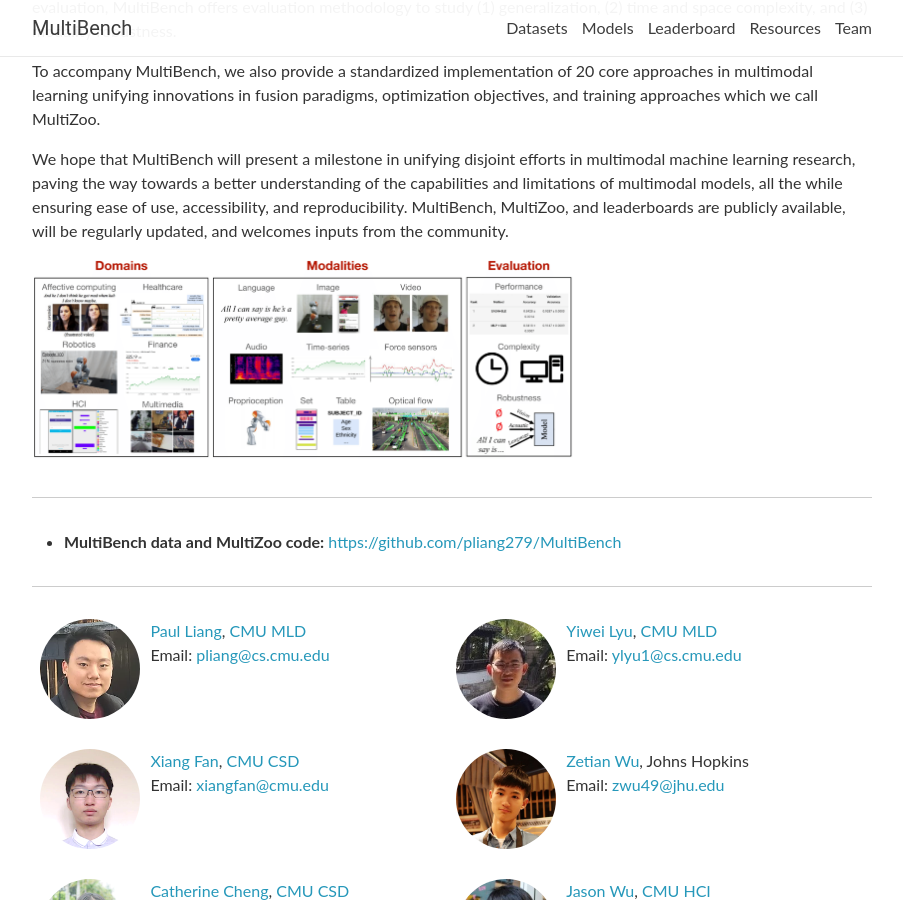
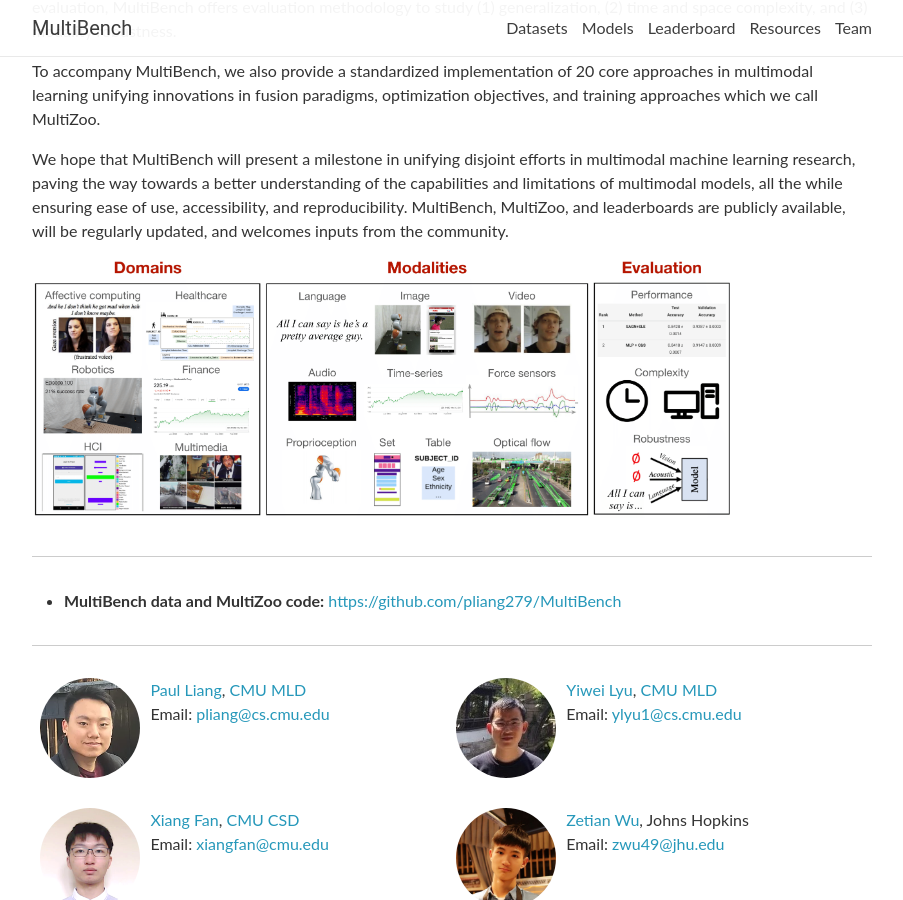
Before and after one commit to CMU-MultiComp-Lab/multibench, a Jekyll site: the page index.html, which Jekyll copies as it is, in a window 1280 px wide and 900 px high, scrolled down 502 px. Shown: the whole window, without its empty margins (188-1091 px from the left). Built offline with Jekyll 4.4.1, drawn with Linux system fonts in a browser that asks for light colours; nearby versions of some CDN libraries; library files that are not in the unit come from our copies; comment, search, counter and statistics services are not loaded.

Commit message:
Update index.html

```diff
--- a/index.html
+++ b/index.html
@@ -93,7 +93,7 @@
       all the while ensuring ease of use, accessibility, and reproducibility. MultiBench, MultiZoo, and leaderboards
       are publicly available, will be regularly updated, and welcomes inputs from the community.</p>
 
-      <img src="/multibench/assets/img/overview.png" height="200">
+      <img src="/multibench/assets/img/overview.png" width="700" class="center">
 
 <hr />
 
```
